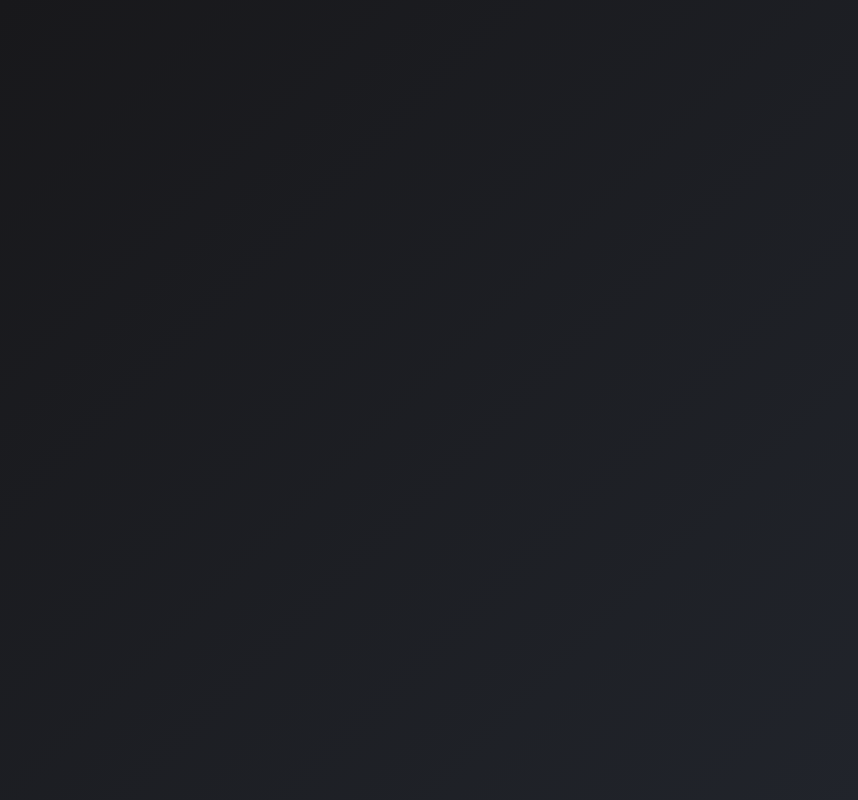
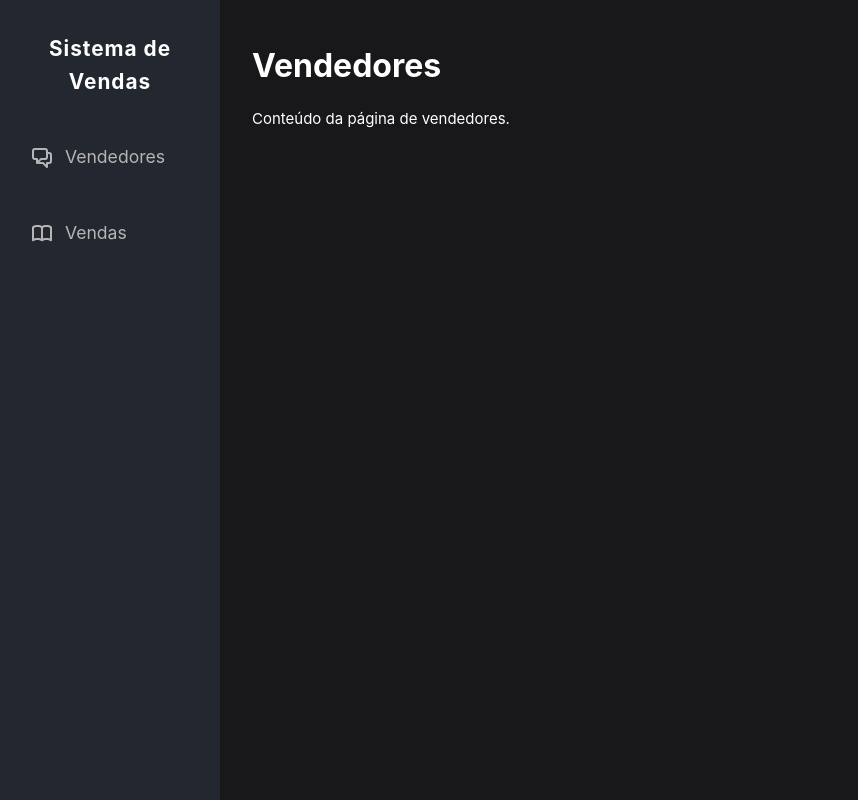
Before and after one commit to raphael123514/sistema_vendas_frontend, a Vue app: page /home/vendedores in a window 1280 px wide. Before the commit this address had no page. Shown: the whole page, without its empty margins (0-858 px from the left). Built offline with nearby package versions, Linux system fonts and the light colour scheme; the HTML template or start-up script is replaced by a standard one.

Commit message:
feat: colocado menu lateral e base para as telas de vendas e vendedores

```diff
--- /dev/null
+++ b/src/components/AppContent.vue
@@ -0,0 +1,20 @@
+<template>
+    <main class="main-content">
+        <slot />
+    </main>
+</template>
+
+<script setup lang="ts">
+// Slot para conteúdo principal da aplicação
+</script>
+
+<style scoped>
+.main-content {
+    flex: 1;
+    background: #18181b;
+    min-height: 100vh;
+    padding: 2.5rem 2rem;
+    color: #fff;
+    overflow-y: auto;
+}
+</style>
--- /dev/null
+++ b/src/components/navigation/SidebarMenu.module.css
@@ -0,0 +1,48 @@
+/* SidebarMenu.module.css */
+.sidebar {
+  background: #23272f;
+  min-height: 100vh;
+  width: 220px;
+  display: flex;
+  flex-direction: column;
+  padding: 2rem 1rem;
+  box-shadow: 2px 0 16px 0 rgba(0, 0, 0, 0.12);
+}
+.sidebar-header {
+  margin-bottom: 2rem;
+  text-align: center;
+}
+.sidebar-title {
+  color: #fff;
+  font-size: 1.3rem;
+  font-weight: 700;
+  letter-spacing: 1px;
+}
+.sidebar-menu {
+  list-style: none;
+  padding: 0;
+  margin: 0;
+  display: flex;
+  flex-direction: column;
+  gap: 1.5rem;
+}
+.sidebar-link {
+  color: #b5b5b5;
+  text-decoration: none;
+  font-size: 1.1rem;
+  padding: 0.75rem 1rem;
+  border-radius: 0.75rem;
+  transition:
+    background 0.2s,
+    color 0.2s;
+  display: block;
+}
+.sidebar-link.active,
+.sidebar-link.router-link-exact-active {
+  background: linear-gradient(90deg, #6366f1 0%, #8b5cf6 100%);
+  color: #fff;
+}
+.sidebar-link:hover {
+  background: #18181b;
+  color: #fff;
+}
--- /dev/null
+++ b/src/components/navigation/SidebarMenu.vue
@@ -0,0 +1,30 @@
+<template>
+    <nav :class="styles.sidebar">
+        <div :class="styles['sidebar-header']">
+            <span :class="styles['sidebar-title']">Sistema de Vendas</span>
+        </div>
+        <ul :class="styles['sidebar-menu']">
+            <li>
+                <RouterLink :to="'/home/vendedores'" :class="styles['sidebar-link']" active-class="active">
+                  <IconCommunity style="margin-right: 8px; vertical-align: middle;" />
+                  Vendedores
+                </RouterLink>
+            </li>
+            <li>
+                <RouterLink :to="'/home/vendas'" :class="styles['sidebar-link']" active-class="active">
+                  <IconDocumentation style="margin-right: 8px; vertical-align: middle;" />
+                  Vendas
+                </RouterLink>
+            </li>
+        </ul>
+    </nav>
+</template>
+
+<script setup lang="ts">
+import { RouterLink } from 'vue-router'
+import styles from './SidebarMenu.module.css'
+import IconCommunity from '@/components/icons/IconCommunity.vue'
+import IconDocumentation from '@/components/icons/IconDocumentation.vue'
+</script>
+
+<style scoped></style>
--- a/src/router/index.ts
+++ b/src/router/index.ts
@@ -1,5 +1,6 @@
 import { createRouter, createWebHistory } from 'vue-router'
 import LoginView from '../views/LoginView.vue'
+import HomeView from '../views/HomeView.vue'
 
 const router = createRouter({
   history: createWebHistory(import.meta.env.BASE_URL),
@@ -9,6 +10,27 @@ const router = createRouter({
       name: 'login',
       component: LoginView,
     },
+    {
+      path: '/home',
+      name: 'home',
+      component: HomeView,
+      children: [
+        {
+          path: 'vendedores',
+          name: 'vendedores',
+          component: () => import('../views/vendedores/VendedoresView.vue'),
+        },
+        {
+          path: 'vendas',
+          name: 'vendas',
+          component: () => import('../views/vendas/VendasView.vue'),
+        },
+        {
+          path: '',
+          redirect: { name: 'vendedores' },
+        },
+      ],
+    },
   ],
 })
 
--- /dev/null
+++ b/src/views/HomeView.vue
@@ -0,0 +1,21 @@
+<template>
+    <div class="home-layout">
+        <SidebarMenu />
+        <AppContent>
+            <router-view />
+        </AppContent>
+    </div>
+</template>
+
+<script setup lang="ts">
+import SidebarMenu from '@/components/navigation/SidebarMenu.vue'
+import AppContent from '@/components/AppContent.vue'
+</script>
+
+<style scoped>
+.home-layout {
+    display: flex;
+    min-height: 100vh;
+    background: #18181b;
+}
+</style>
--- /dev/null
+++ b/src/views/vendas/VendasView.vue
@@ -0,0 +1,17 @@
+<template>
+    <div>
+        <h2>Vendas</h2>
+        <p>Conteúdo da página de vendas.</p>
+    </div>
+</template>
+
+<script setup lang="ts">
+</script>
+
+<style scoped>
+h2 {
+    font-size: 2rem;
+    font-weight: 700;
+    margin-bottom: 1rem;
+}
+</style>
--- /dev/null
+++ b/src/views/vendedores/VendedoresView.vue
@@ -0,0 +1,17 @@
+<template>
+    <div>
+        <h2>Vendedores</h2>
+        <p>Conteúdo da página de vendedores.</p>
+    </div>
+</template>
+
+<script setup lang="ts">
+</script>
+
+<style scoped>
+h2 {
+    font-size: 2rem;
+    font-weight: 700;
+    margin-bottom: 1rem;
+}
+</style>
```
